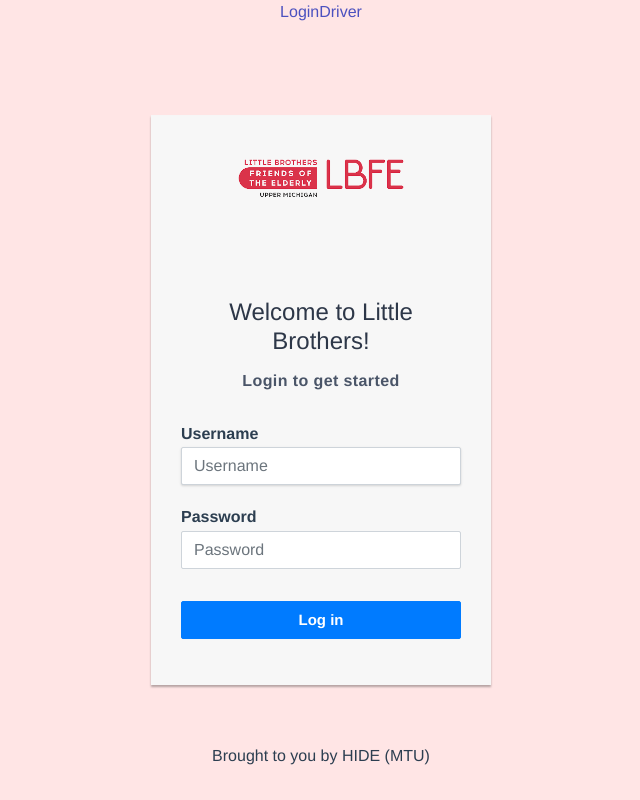
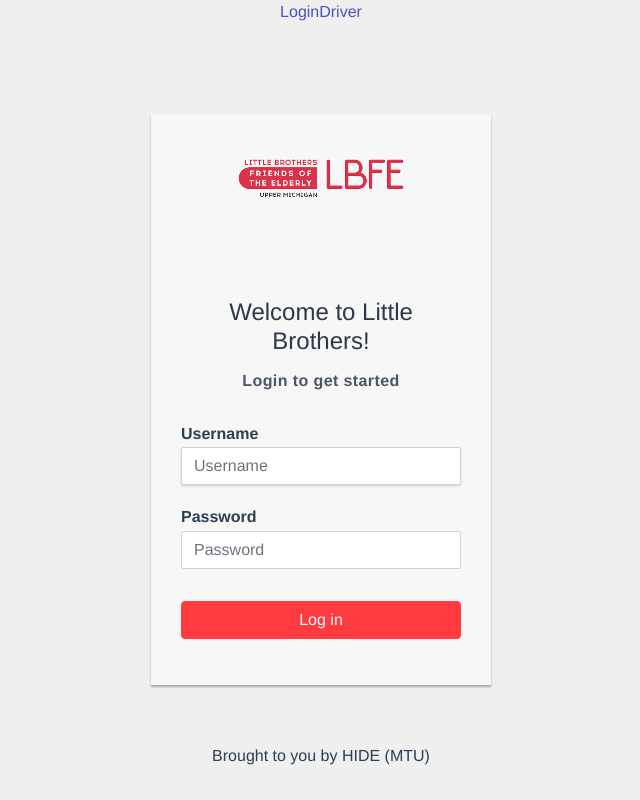
Before and after one commit to MTUHIDE/little-brothers, a Vue app in the folder frontend/: page /login in a window 1280 px wide. Shown: the whole page, without its empty margins (319-959 px from the left). Built offline with nearby package versions, Linux system fonts and the light colour scheme; what v-calendar would draw is missing.

Commit message:
Break down login form into further components, change styles

```diff
--- a/frontend/src/App.vue
+++ b/frontend/src/App.vue
@@ -26,7 +26,8 @@
 html,
 body {
   /* background-color: #ea9999; */
-  background-color: #ffe5e5;
+  background-color: #EFEFEF;
+  min-height: 100vh;
 }
 #app {
   font-family: Avenir, Helvetica, Arial, sans-serif;
--- /dev/null
+++ b/frontend/src/components/ButtonBlock.vue
@@ -0,0 +1,37 @@
+<template>
+<div>
+  <b-button class="btn-watermelon" block variant="primary" value="login">{{buttonBlockText}}</b-button>
+</div>
+</template>
+
+<script>
+export default {
+  name: "ButtonBlock",
+  props: {
+    buttonBlockText: String
+  },
+};
+</script>
+
+<style lang="scss" scoped>
+.btn-watermelon {
+  color: #fff;
+  background-color: #FF3B3F;
+  border-color: #FF3B3F;
+}
+
+.btn-watermelon:hover {
+    color: #fff;
+    background-color: #c93033;
+    border-color: #c93033;
+}
+
+.btn-watermelon:focus {
+  box-shadow: 0 0 0 0.2rem rgb(255 65 83 / 50%) !important;
+}
+
+.btn-watermelon:active {
+  background-color: #c93033 !important;
+  border-color: #c93033 !important;
+}
+</style>
--- a/frontend/src/components/LoginCard.vue
+++ b/frontend/src/components/LoginCard.vue
@@ -24,7 +24,7 @@
             <b-form-group has-error> </b-form-group>
 
             <b-form-group>
-              <b-button variant="primary btn-block" value="login">Log in</b-button>
+              <ButtonBlock buttonBlockText="Log in" />
             </b-form-group>
           </form>
         </div>
@@ -34,17 +34,41 @@
 </template>
 
 <script>
+// @ is an alias to /src
+import ButtonBlock from '../components/ButtonBlock.vue';
+
 export default {
   name: 'LoginCard',
+  components: {
+    ButtonBlock
+  },
+
 };
 </script>
 
 <style lang="scss" scoped>
-/*
-This file is the style sheet for the login page.
-@author Tom Berg
-@Date Last Modified: 1/23/2020
-*/
+.btn-watermelon {
+  color: #fff;
+  background-color: #FF3B3F;
+  border-color: #FF3B3F;
+}
+
+.btn-watermelon:hover {
+    color: #fff;
+    background-color: #c93033;
+    border-color: #c93033;
+}
+
+.btn-watermelon:focus {
+  box-shadow: 0 0 0 0.2rem rgb(255 65 83 / 50%) !important;
+}
+
+.btn-watermelon:active {
+  background-color: #c93033 !important;
+  border-color: #c93033 !important;
+}
+
+
 
 .login-form {
   width: 340px;
```
